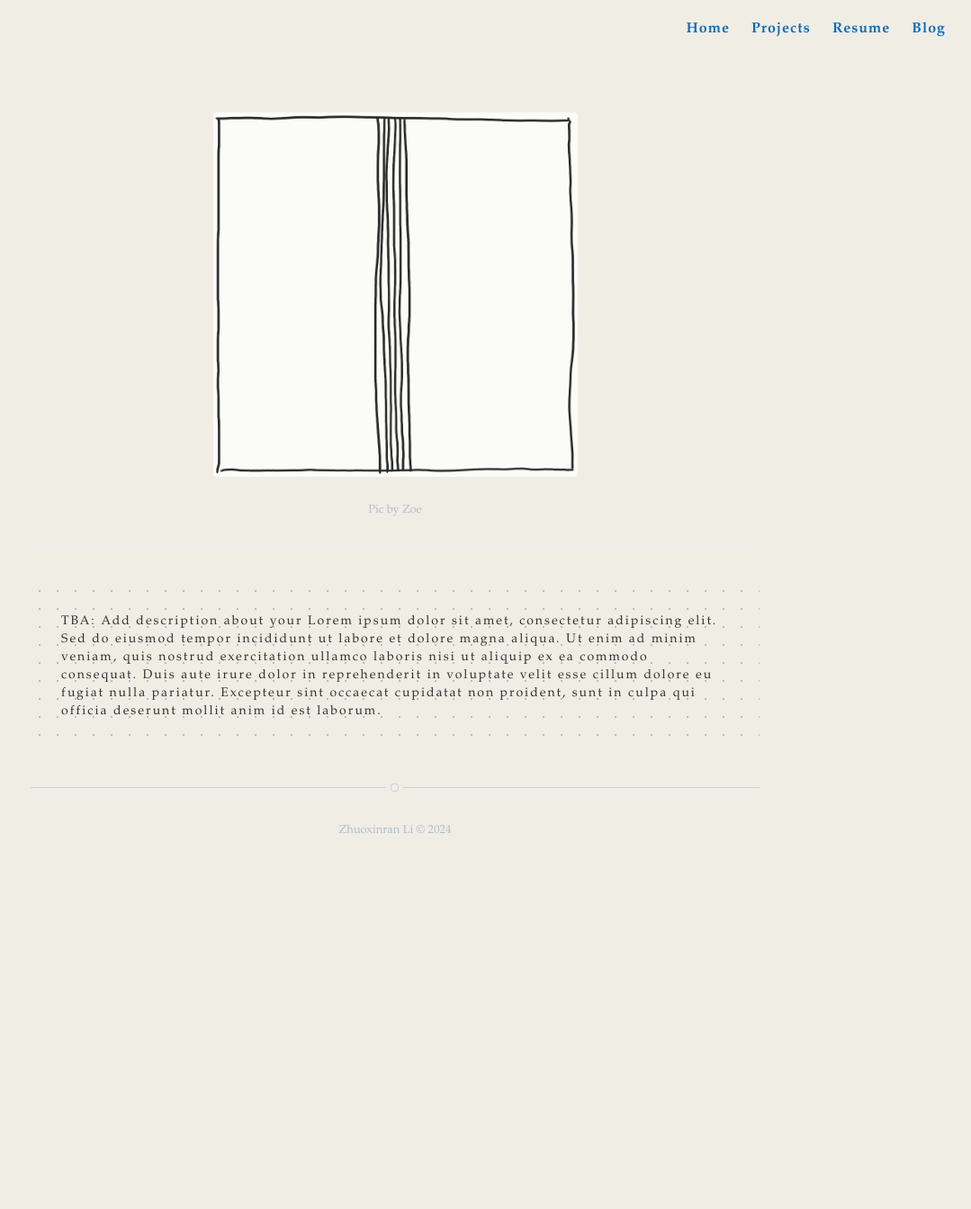
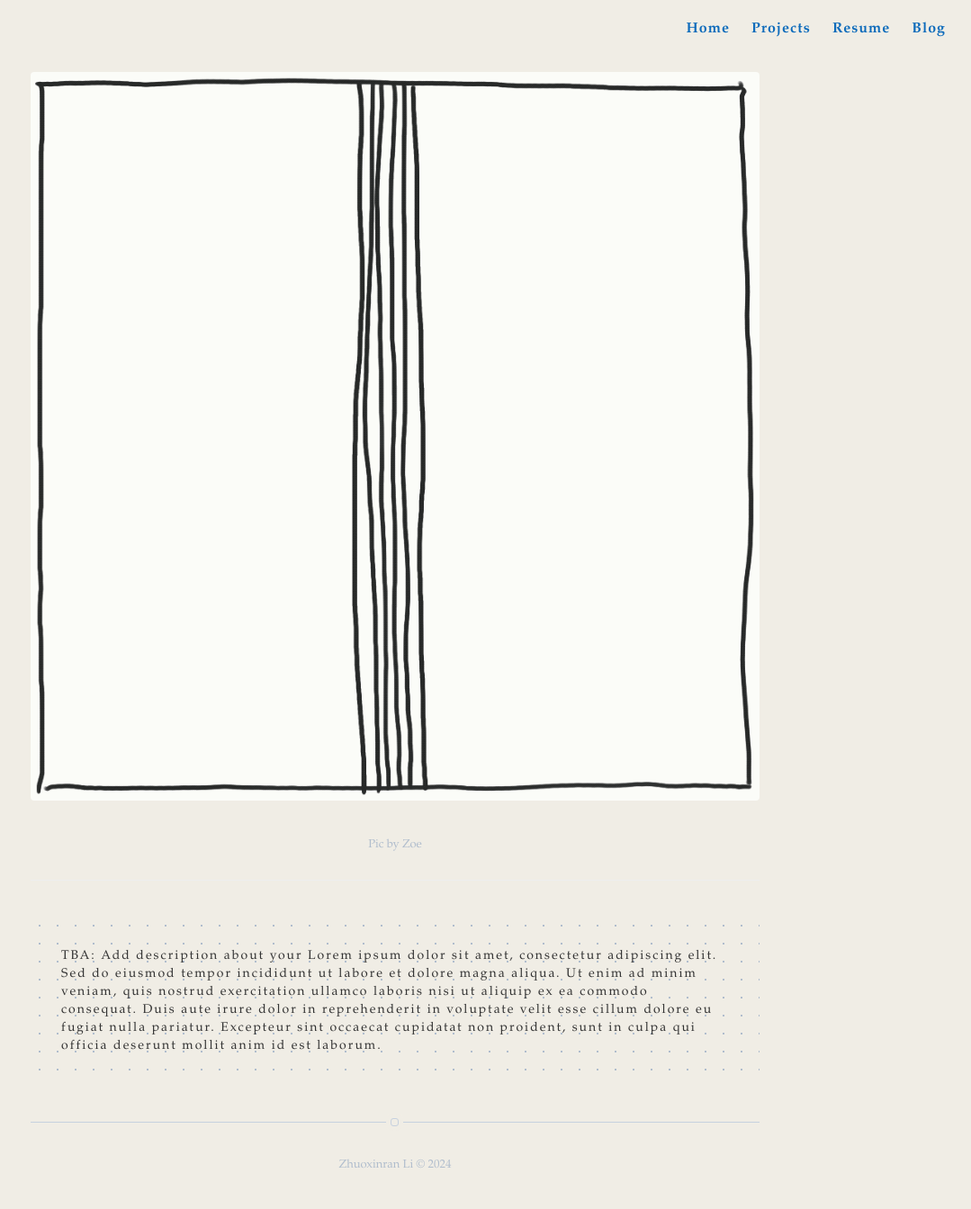
Before and after one commit to zoezxrli/zoezxrli.github.io, a Jekyll site: the page built from about.md, in a window 1280 px wide. Shown: the whole page at 90% size, without its empty margins (201-1280 px from the left). Built offline with Jekyll 4.4.1, drawn with Linux system fonts in a browser that asks for light colours; nearby versions of some CDN libraries; before the commit the page ends 972 px from its top, so only the background shows below that.

Commit message:
Update page settings

```diff
--- a/_sass/pages/page.sass
+++ b/_sass/pages/page.sass
@@ -1,21 +1,17 @@
 .page
-    margin-top: 125px
+    margin-top: 80px
 
     > h1
         text-align: center
-        margin-bottom: 6rem
-
-.about
-    img
-        width: 50%
-        margin: 0 auto
-        display: block
+        margin-bottom: 2rem
 
 .about-content
     background-color: #f0ede5
     background-image: radial-gradient(circle, $gama 1px, transparent 1px)
     background-size: 20px 20px
     padding: 3.4rem             /* adjusting the text and dot pattern distance */
+    margin: 0 auto
+    margin-width: 80%
     margin-bottom: 1rem
     position: relative
     z-index: 1
@@ -26,3 +22,11 @@
     letter-spacing: 2px
 
     color: #333
+
+.intro-image
+    width: 100%
+    max-width: 300px
+    display: block
+    margin: 0 auto 20px
+    border-radius: 8px
+    box-shadow: 0 4px 8px rgba(0, 0, 0, 0.1)
```
